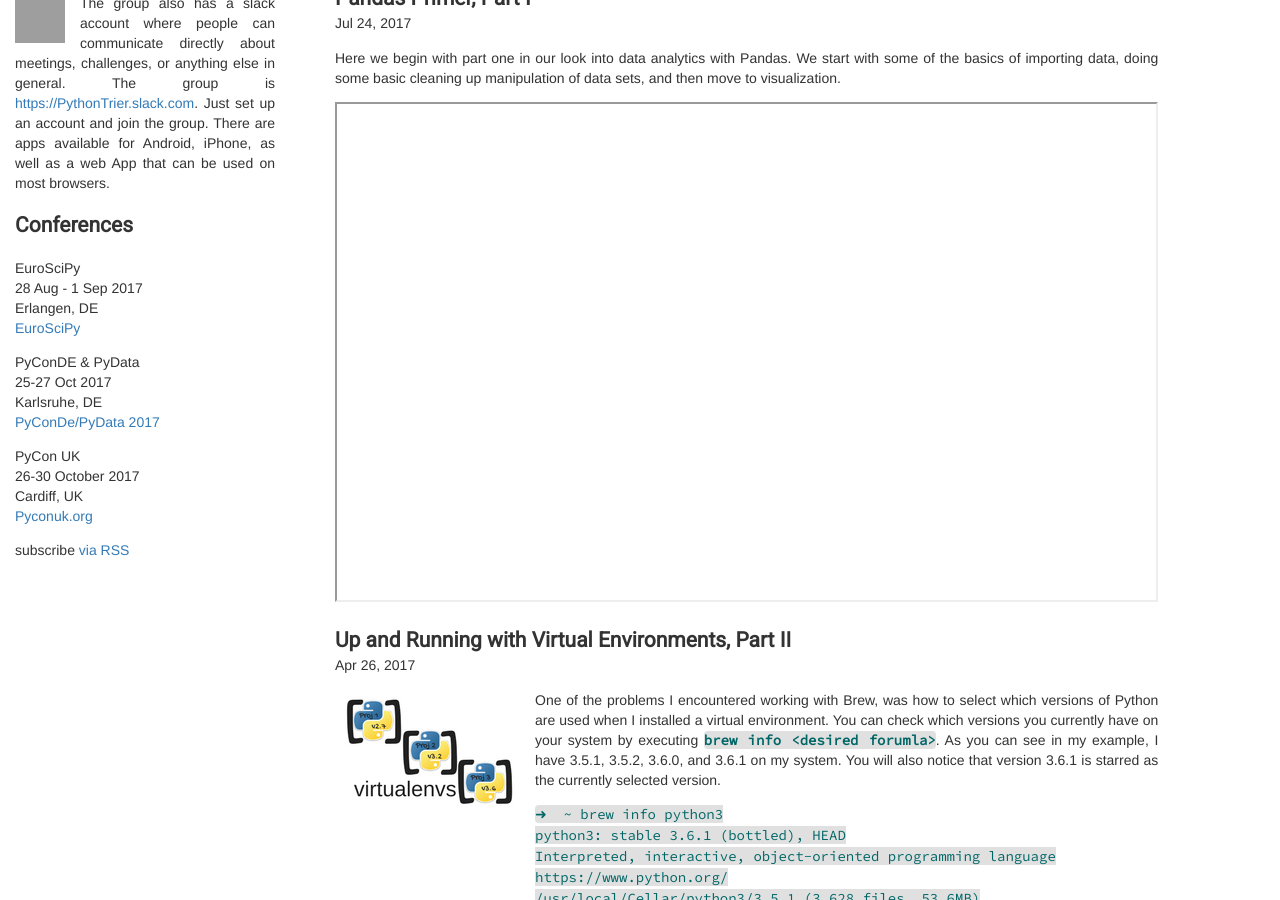
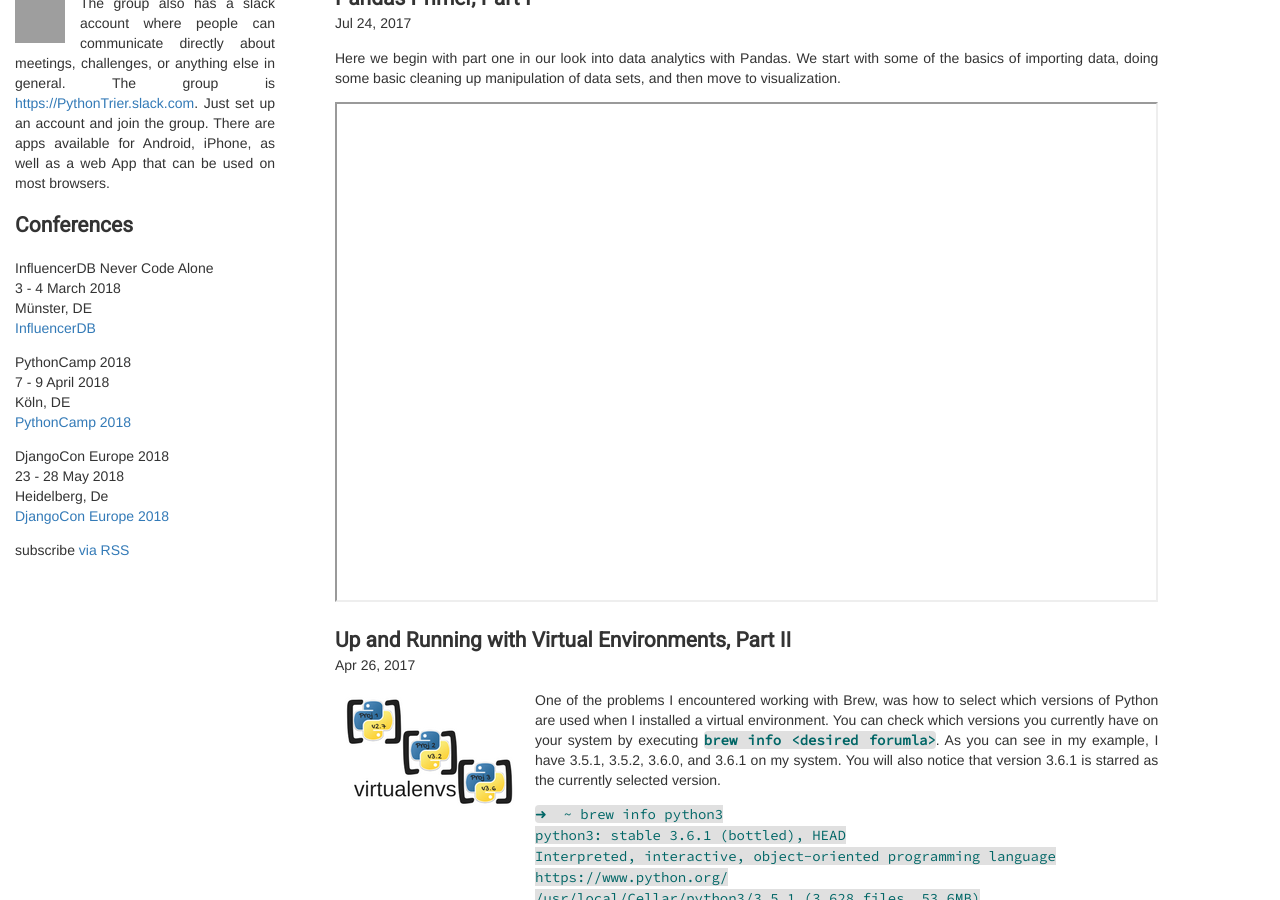
Before and after one commit to PythonTrier/pythontrier.github.io, a Jekyll site: the page built from index.html, in a window 1280 px wide and 900 px high, scrolled down 773 px. Built offline with Jekyll 4.4.1, drawn with Linux system fonts in a browser that asks for light colours; nearby versions of some CDN libraries; some web fonts are replaced; formulas are drawn with MathJax 3; comment, search, counter and statistics services are not loaded; grey boxes are pictures that could not be loaded.

Commit message:
Updates events for 2018.

```diff
--- a/_includes/sidebar.html
+++ b/_includes/sidebar.html
@@ -48,24 +48,24 @@
 <div id="conferences">
   <h2>Conferences</h2>
   <p>
-    EuroSciPy<br/>
-    28 Aug - 1 Sep 2017<br/>
-    Erlangen, DE<br/>
-    <a href="https://www.euroscipy.org/2017/">EuroSciPy</a>
+    InfluencerDB Never Code Alone<br/>
+    3 - 4 March 2018<br/>
+    Münster, DE<br/>
+    <a href="https://nevercodealone.de/influencerdb/">InfluencerDB</a>
   </p>
 
   <p>
-    PyConDE & PyData<br/>
-    25-27 Oct 2017<br/>
-    Karlsruhe, DE<br/>
-    <a href="https://de.pycon.org/">PyConDe/PyData 2017</a>
+    PythonCamp 2018<br/>
+    7 - 9 April 2018<br/>
+    Köln, DE<br/>
+    <a href="https://barcamptools.eu/pycamp201804/">PythonCamp 2018</a>
   </p>
 
   <p>
-    PyCon UK<br/>
-    26-30 October 2017<br/>
-    Cardiff, UK<br/>
-    <a href="http://2017.pyconuk.org/">Pyconuk.org</a>
+    DjangoCon Europe 2018<br/>
+    23 - 28 May 2018<br/>
+    Heidelberg, De<br/>
+    <a href="https://2018.djangocon.eu/">DjangoCon Europe 2018</a>
   </p>
 
 </div>
```
